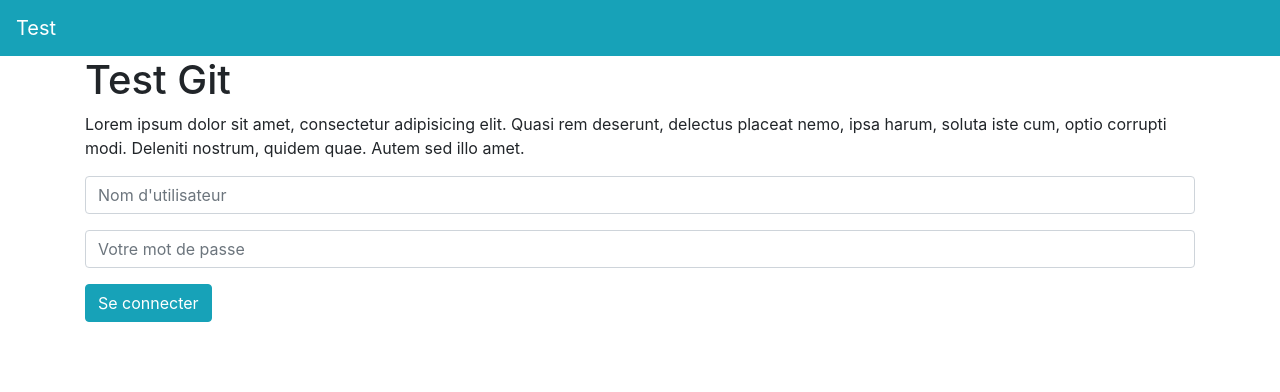
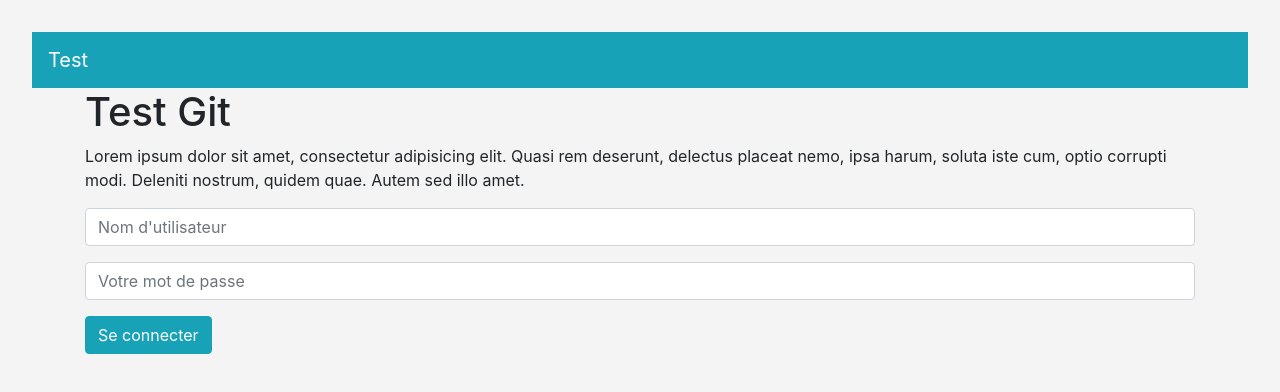
Before and after one commit to christ974/essaiGit, a plain HTML site: page index.html in a window 1280 px wide. Drawn offline with nearby package versions, Linux system fonts and the light colour scheme; files that its build step writes are made by us from their sources.

Commit message:
Ajout de css

```diff
--- a/index.html
+++ b/index.html
@@ -6,6 +6,7 @@
     <meta http-equiv="X-UA-Compatible" content="ie=edge">
     <link rel="stylesheet" href="https://stackpath.bootstrapcdn.com/bootstrap/4.3.1/css/bootstrap.min.css" integrity="sha384-ggOyR0iXCbMQv3Xipma34MD+dH/1fQ784/j6cY/iJTQUOhcWr7x9JvoRxT2MZw1T" crossorigin="anonymous">
     <link rel="stylesheet" href="css/style.css">
+    <link rel="stylesheet" href="style.css">
     <title>Test Git</title>
 </head>
 <body>
--- /dev/null
+++ b/style.css
@@ -0,0 +1,4 @@
+body{
+margin: 2em;
+background-color: rgba(169, 169, 169, 0.123);
+}
```
